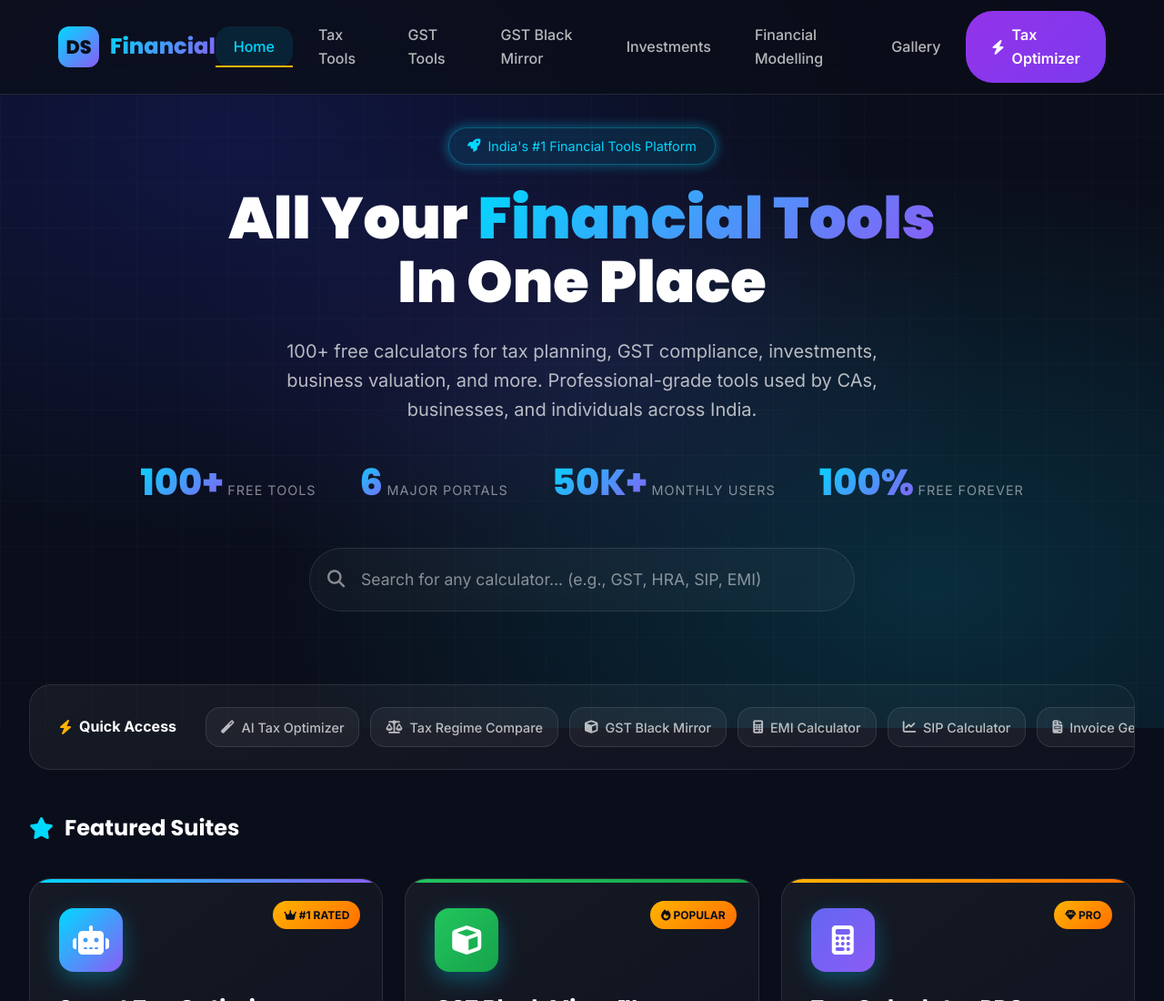
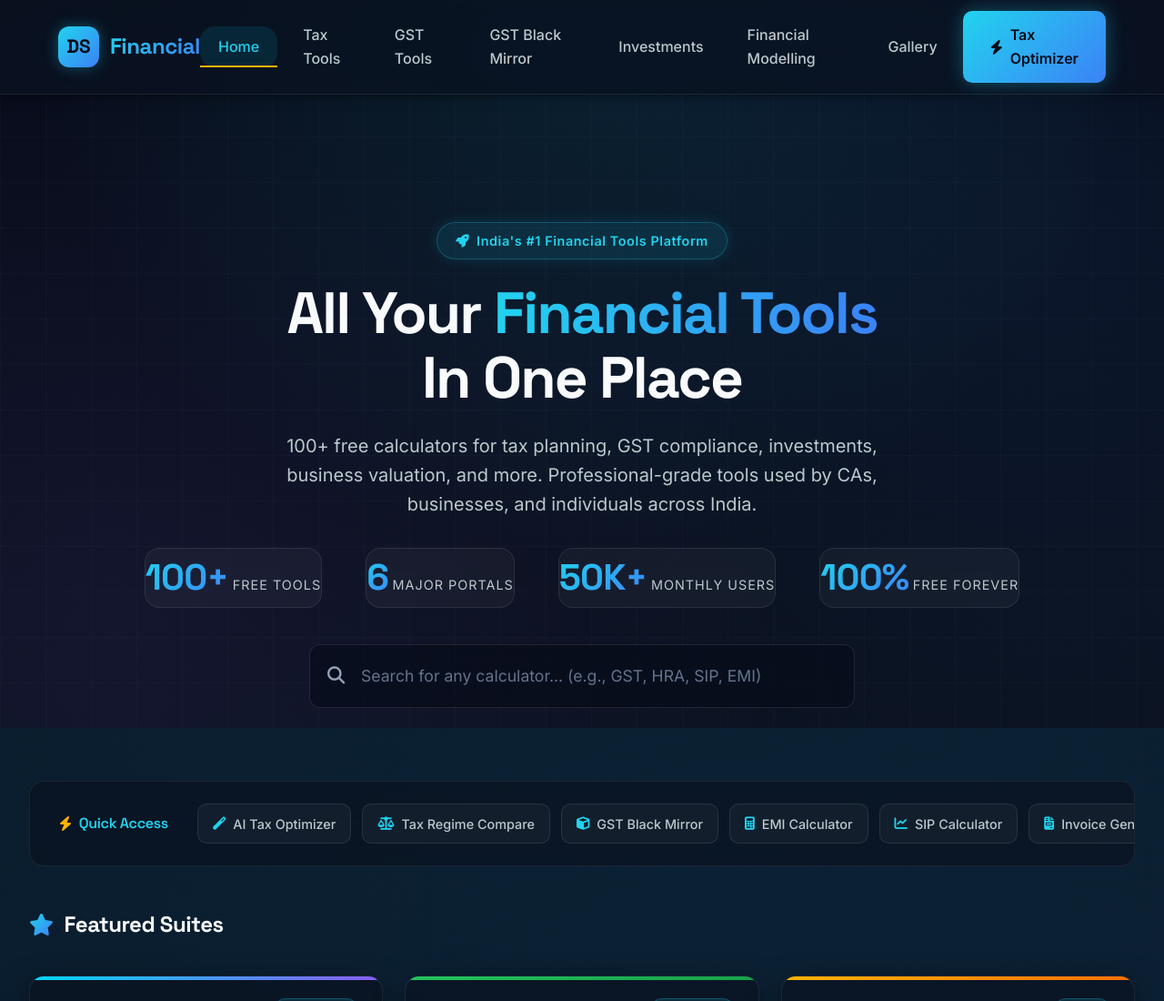
Before and after one commit to financeforumglrc/psb-securewealth-twin, a website: page index.html in a window 1280 px wide. Shown: the top 1100 px of the page at 91% size. Drawn offline with Linux system fonts and the light colour scheme.

Commit message:
redesign: Liquid Fintech Dark re-skin (homepage) - Space Grotesk, deep-navy glass, cyan/blue gradient accents

```diff
--- a/index.html
+++ b/index.html
@@ -24,6 +24,7 @@
     <link rel="preconnect" href="https://fonts.googleapis.com">
     <link rel="preconnect" href="https://fonts.gstatic.com" crossorigin>
     <link href="https://fonts.googleapis.com/css2?family=Inter:wght@400;500;600;700;800&family=Poppins:wght@500;600;700;800;900&display=swap" rel="stylesheet">
+    <link href="https://fonts.googleapis.com/css2?family=Space+Grotesk:wght@500;600;700&family=JetBrains+Mono:wght@400;500&display=swap" rel="stylesheet">
     <link rel="stylesheet" href="https://cdnjs.cloudflare.com/ajax/libs/font-awesome/6.5.1/css/all.min.css" media="print" onload="this.media='all'">
     <noscript><link rel="stylesheet" href="https://cdnjs.cloudflare.com/ajax/libs/font-awesome/6.5.1/css/all.min.css"></noscript>
     <link rel="stylesheet" href="design-system.css">
@@ -1141,6 +1142,7 @@
         ]
     }
     </script>
+    <link rel="stylesheet" href="redesign.css">
 </head>
 
 <body>
--- /dev/null
+++ b/redesign.css
@@ -0,0 +1,343 @@
+/* ==========================================================================
+   DS FINANCIAL — LIQUID FINTECH DARK RE-SKIN
+   Applies the Stitch "Liquid Fintech Dark" design system on top of the
+   existing functional markup. Loaded LAST so it wins the cascade.
+   All layout, JS hooks, and functionality are untouched — this is a
+   pure visual re-skin.
+   ========================================================================== */
+
+:root {
+  /* Canvas */
+  --bg-dark: #060B18 !important;
+  --bg-card: rgba(11, 18, 32, 0.72) !important;
+  --bg-card-hover: rgba(15, 23, 42, 0.85) !important;
+
+  /* Accents (Liquid Fintech: cyan -> blue) */
+  --primary: #1A237E !important;
+  --primary-light: #3B82F6 !important;
+  --accent: #22D3EE !important;
+  --accent-glow: rgba(34, 211, 238, 0.35) !important;
+  --gradient-accent: linear-gradient(135deg, #22D3EE 0%, #3B82F6 100%) !important;
+  --gradient-card: linear-gradient(145deg, rgba(34, 211, 238, 0.06), rgba(255, 255, 255, 0.02)) !important;
+  --shadow-glow: 0 0 32px rgba(34, 211, 238, 0.25) !important;
+  --shadow-card: 0 8px 32px -4px rgba(0, 0, 0, 0.6) !important;
+  --border: rgba(255, 255, 255, 0.09) !important;
+
+  --text-primary: #F8FAFC !important;
+  --text-secondary: #BBC9CD !important;
+  --text-muted: #94A3B8 !important;
+
+  --success: #10B981 !important;
+  --warning: #F59E0B !important;
+  --danger: #F43F5E !important;
+}
+
+/* ---- Typography ---- */
+body {
+  font-family: 'Inter', system-ui, sans-serif !important;
+  color: #DDE2F5 !important;
+  background: #060B18 !important;
+}
+
+h1, h2, h3, h4, h5, h6,
+.section-title,
+.portal-title,
+.featured-card h3,
+.tool-card h4,
+.quick-access-title,
+.stat-number,
+.featured-stat-value {
+  font-family: 'Space Grotesk', 'Inter', sans-serif !important;
+  letter-spacing: -0.02em !important;
+  color: #F8FAFC !important;
+}
+
+/* Deep-space canvas + ambient radial glows */
+body,
+.bg-animation {
+  background:
+    radial-gradient(circle at 50% 0%, rgba(34, 211, 238, 0.10), transparent 60%),
+    radial-gradient(circle at 90% 30%, rgba(59, 130, 246, 0.08), transparent 55%),
+    radial-gradient(circle at 10% 85%, rgba(139, 92, 246, 0.07), transparent 55%),
+    linear-gradient(180deg, #060B18 0%, #0B1220 100%) !important;
+}
+
+/* ---- Navbar (glass, sticky) ---- */
+.navbar {
+  background: rgba(11, 18, 32, 0.80) !important;
+  -webkit-backdrop-filter: blur(16px) saturate(140%) !important;
+  backdrop-filter: blur(16px) saturate(140%) !important;
+  border-bottom: 1px solid rgba(255, 255, 255, 0.08) !important;
+  box-shadow: 0 1px 12px rgba(0, 0, 0, 0.5) !important;
+  position: sticky !important;
+  top: 0 !important;
+  z-index: 1000 !important;
+}
+
+.nav-link {
+  color: #BBC9CD !important;
+  font-weight: 500 !important;
+  transition: color .2s ease !important;
+}
+.nav-link:hover, .nav-link.active {
+  color: #F8FAFC !important;
+}
+.nav-link.active {
+  color: #22D3EE !important;
+}
+
+.logo-icon {
+  background: linear-gradient(135deg, #22D3EE 0%, #3B82F6 100%) !important;
+  color: #060B18 !important;
+  font-family: 'Space Grotesk', sans-serif !important;
+  font-weight: 700 !important;
+  border-radius: 12px !important;
+  box-shadow: 0 0 16px rgba(34, 211, 238, 0.35) !important;
+}
+.logo-text {
+  font-family: 'Space Grotesk', sans-serif !important;
+  font-weight: 700 !important;
+  letter-spacing: -0.02em !important;
+  color: #F8FAFC !important;
+}
+
+/* ---- Buttons ---- */
+.btn {
+  border-radius: 10px !important;
+  font-weight: 600 !important;
+  transition: all .2s ease !important;
+}
+.btn-accent {
+  background: linear-gradient(135deg, #22D3EE 0%, #3B82F6 100%) !important;
+  color: #060B18 !important;
+  box-shadow: 0 0 20px rgba(34, 211, 238, 0.35) !important;
+}
+.btn-accent:hover {
+  box-shadow: 0 0 28px rgba(34, 211, 238, 0.6) !important;
+  filter: brightness(1.08) !important;
+}
+.btn:not(.btn-accent) {
+  background: rgba(255, 255, 255, 0.05) !important;
+  border: 1px solid rgba(255, 255, 255, 0.12) !important;
+  color: #F8FAFC !important;
+}
+.btn:not(.btn-accent):hover {
+  border-color: rgba(34, 211, 238, 0.5) !important;
+}
+
+/* ---- Hero ---- */
+.hero-badge {
+  background: rgba(34, 211, 238, 0.10) !important;
+  border: 1px solid rgba(34, 211, 238, 0.25) !important;
+  color: #22D3EE !important;
+  border-radius: 9999px !important;
+  box-shadow: 0 0 15px rgba(34, 211, 238, 0.15) !important;
+  font-weight: 600 !important;
+  letter-spacing: 0.04em !important;
+}
+
+.hero h1 {
+  font-family: 'Space Grotesk', sans-serif !important;
+  font-weight: 700 !important;
+  letter-spacing: -0.03em !important;
+  color: #F8FAFC !important;
+}
+.hero h1 span {
+  background: linear-gradient(90deg, #22D3EE 0%, #3B82F6 100%) !important;
+  -webkit-background-clip: text !important;
+  background-clip: text !important;
+  color: transparent !important;
+  -webkit-text-fill-color: transparent !important;
+}
+
+.hero-subtitle {
+  color: #BBC9CD !important;
+}
+
+/* Hero stat pills (glass) */
+.stat-item {
+  background: rgba(255, 255, 255, 0.04) !important;
+  border: 1px solid rgba(255, 255, 255, 0.09) !important;
+  border-radius: 16px !important;
+  -webkit-backdrop-filter: blur(12px) !important;
+  backdrop-filter: blur(12px) !important;
+}
+.stat-number {
+  color: #F8FAFC !important;
+  font-weight: 700 !important;
+}
+.stat-label {
+  color: #BBC9CD !important;
+}
+
+/* ---- Search ---- */
+.hero-search, .search-input {
+  border-radius: 12px !important;
+}
+.search-input {
+  background: rgba(6, 11, 24, 0.6) !important;
+  border: 1px solid rgba(255, 255, 255, 0.10) !important;
+  color: #F8FAFC !important;
+}
+.search-input:focus {
+  border-color: #22D3EE !important;
+  box-shadow: 0 0 0 1px #22D3EE, 0 0 12px rgba(34, 211, 238, 0.2) !important;
+  outline: none !important;
+}
+.search-input::placeholder { color: #64748B !important; }
+
+/* ---- Section headers ---- */
+.section-title {
+  color: #F8FAFC !important;
+  font-weight: 700 !important;
+}
+.section-title i {
+  background: linear-gradient(135deg, #22D3EE, #3B82F6) !important;
+  -webkit-background-clip: text !important;
+  background-clip: text !important;
+  color: transparent !important;
+  -webkit-text-fill-color: transparent !important;
+}
+
+/* ---- Cards (glass + specular) ---- */
+.featured-card,
+.portal-card,
+.tool-card,
+.contact-card {
+  background: rgba(11, 18, 32, 0.72) !important;
+  -webkit-backdrop-filter: blur(16px) !important;
+  backdrop-filter: blur(16px) !important;
+  border: 1px solid rgba(255, 255, 255, 0.07) !important;
+  border-radius: 16px !important;
+  box-shadow: inset 0 1px 0 0 rgba(34, 211, 238, 0.12), 0 8px 32px -4px rgba(0, 0, 0, 0.6) !important;
+  transition: all .25s ease !important;
+}
+.featured-card:hover,
+.portal-card:hover,
+.tool-card:hover,
+.contact-card:hover {
+  background: rgba(15, 23, 42, 0.85) !important;
+  border-color: rgba(34, 211, 238, 0.25) !important;
+  box-shadow: inset 0 1px 0 0 rgba(34, 211, 238, 0.25), 0 12px 40px -4px rgba(0, 0, 0, 0.7), 0 0 24px rgba(34, 211, 238, 0.10) !important;
+  transform: translateY(-3px) !important;
+}
+
+.featured-icon,
+.portal-icon,
+.tool-icon {
+  border-radius: 12px !important;
+  background: linear-gradient(135deg, rgba(34, 211, 238, 0.18), rgba(59, 130, 246, 0.12)) !important;
+  color: #22D3EE !important;
+  box-shadow: inset 0 1px 0 0 rgba(34, 211, 238, 0.25) !important;
+}
+
+.featured-badge,
+.tool-badge {
+  background: rgba(34, 211, 238, 0.12) !important;
+  border: 1px solid rgba(34, 211, 238, 0.25) !important;
+  color: #22D3EE !important;
+  border-radius: 9999px !important;
+  font-weight: 600 !important;
+}
+
+.portal-title, .featured-card h3, .tool-card h4 {
+  color: #F8FAFC !important;
+  font-weight: 700 !important;
+}
+.portal-subtitle, .portal-description, .featured-card p, .tool-info p {
+  color: #BBC9CD !important;
+}
+
+.portal-feature {
+  color: #94A3B8 !important;
+}
+.portal-feature i { color: #10B981 !important; }
+.portal-tools-count {
+  color: #22D3EE !important;
+  font-weight: 600 !important;
+}
+
+/* ---- Category filter ---- */
+.category-btn {
+  background: rgba(255, 255, 255, 0.04) !important;
+  border: 1px solid rgba(255, 255, 255, 0.09) !important;
+  color: #BBC9CD !important;
+  border-radius: 9999px !important;
+}
+.category-btn:hover { color: #F8FAFC !important; border-color: rgba(34, 211, 238, 0.4) !important; }
+.category-btn.active {
+  background: linear-gradient(135deg, #22D3EE, #3B82F6) !important;
+  color: #060B18 !important;
+  border-color: transparent !important;
+  box-shadow: 0 0 16px rgba(34, 211, 238, 0.35) !important;
+}
+
+/* ---- Quick access ---- */
+.quick-access {
+  background: rgba(11, 18, 32, 0.72) !important;
+  border: 1px solid rgba(255, 255, 255, 0.07) !important;
+  border-radius: 16px !important;
+  -webkit-backdrop-filter: blur(16px) !important;
+  backdrop-filter: blur(16px) !important;
+}
+.quick-access-title { color: #22D3EE !important; font-weight: 600 !important; }
+.quick-link {
+  background: rgba(255, 255, 255, 0.04) !important;
+  border: 1px solid rgba(255, 255, 255, 0.09) !important;
+  color: #BBC9CD !important;
+  border-radius: 10px !important;
+}
+.quick-link:hover { color: #F8FAFC !important; border-color: rgba(34, 211, 238, 0.4) !important; }
+.quick-link i { color: #22D3EE !important; }
+
+/* ---- Featured stats ---- */
+.featured-stat-value { color: #22D3EE !important; font-weight: 700 !important; }
+.featured-stat-label { color: #94A3B8 !important; }
+
+/* ---- Footer ---- */
+.footer {
+  background: rgba(11, 18, 32, 0.85) !important;
+  border-top: 1px solid rgba(255, 255, 255, 0.08) !important;
+  -webkit-backdrop-filter: blur(16px) !important;
+  backdrop-filter: blur(16px) !important;
+}
+.footer-links a, .footer a {
+  color: #BBC9CD !important;
+}
+.footer-links a:hover, .footer a:hover { color: #22D3EE !important; }
+.social-links a {
+  background: rgba(255, 255, 255, 0.05) !important;
+  border: 1px solid rgba(255, 255, 255, 0.10) !important;
+  color: #BBC9CD !important;
+  border-radius: 10px !important;
+}
+.social-links a:hover { color: #22D3EE !important; border-color: rgba(34, 211, 238, 0.4) !important; }
+
+/* ---- Contact ---- */
+.contact-card {
+  background: rgba(11, 18, 32, 0.72) !important;
+}
+.contact-card h3 { color: #F8FAFC !important; font-weight: 700 !important; }
+.contact-card p { color: #BBC9CD !important; }
+
+/* ---- Generic inputs on tool pages ---- */
+input, select, textarea {
+  background: rgba(6, 11, 24, 0.6) !important;
+  border: 1px solid rgba(255, 255, 255, 0.10) !important;
+  color: #F8FAFC !important;
+  border-radius: 10px !important;
+}
+input:focus, select:focus, textarea:focus {
+  border-color: #22D3EE !important;
+  box-shadow: 0 0 0 1px #22D3EE, 0 0 12px rgba(34, 211, 238, 0.2) !important;
+  outline: none !important;
+}
+
+/* ---- Scrollbar (subtle, matches theme) ---- */
+::-webkit-scrollbar { width: 10px; height: 10px; }
+::-webkit-scrollbar-track { background: #0B1220; }
+::-webkit-scrollbar-thumb { background: rgba(34, 211, 238, 0.3); border-radius: 8px; }
+::-webkit-scrollbar-thumb:hover { background: rgba(34, 211, 238, 0.5); }
+
+/* ---- Selection ---- */
+::selection { background: rgba(34, 211, 238, 0.3); color: #F8FAFC; }
```
